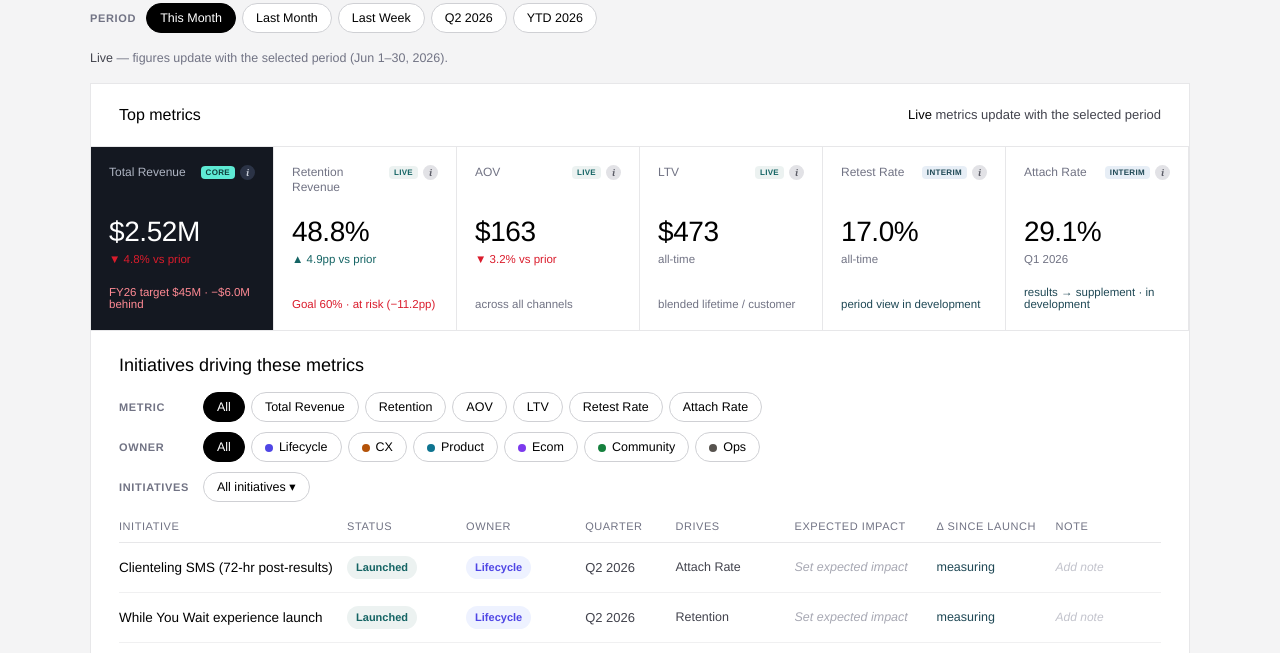
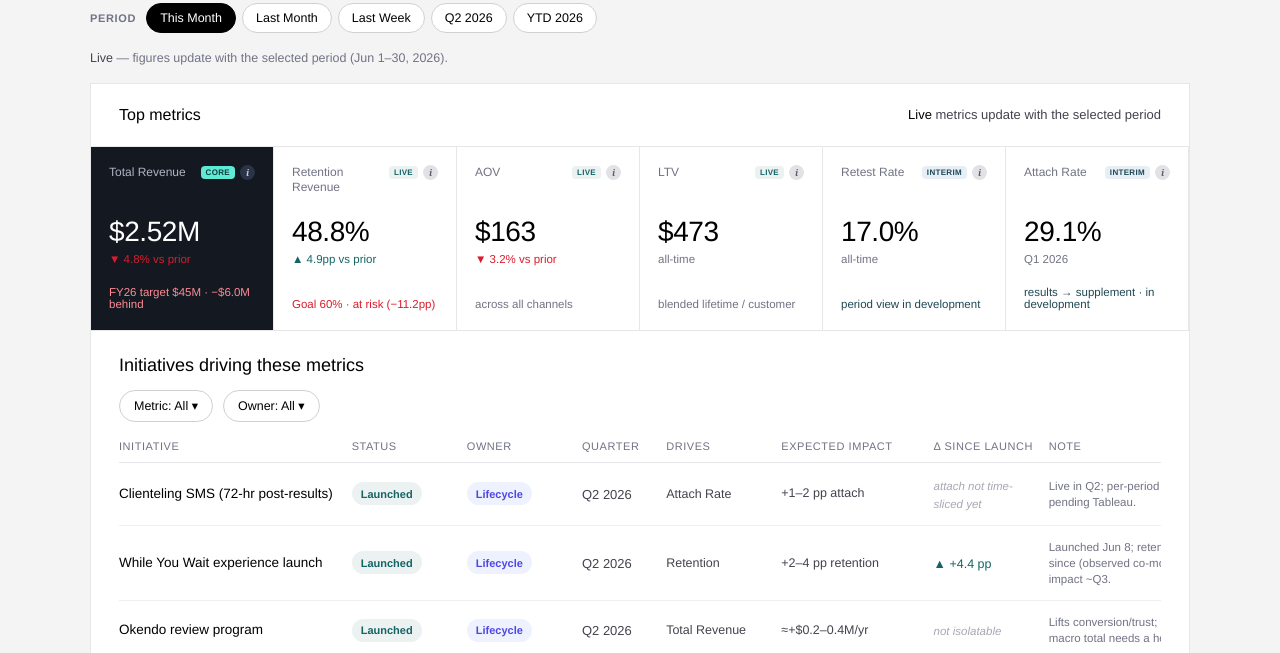
Before and after one commit to Viome/retention-revops-dashboard, a plain HTML site: page index.html in a window 1280 px wide. Shown: the part 132-785 px from the top of the page. Drawn offline with Linux system fonts and the light colour scheme.

Commit message:
RevOps: Metric+Owner dropdown filters (drop initiatives dropdown); real expected impact / Δ-since-launch / notes

```diff
--- a/index.html
+++ b/index.html
@@ -1,6 +1,6 @@
 <!DOCTYPE html>
 <!-- ABOUTME: Retention RevOps scorecard — 6 uniform metric cards over live Shopify data + a retention-roadmap initiatives table -->
-<!-- ABOUTME: with metric/owner/initiative filters, category owners, launch quarter, and expected-impact / change-since-launch / notes. -->
+<!-- ABOUTME: with Metric + Owner dropdown filters, category owners, launch quarter, and modeled expected-impact / change-since-launch / notes. -->
 <html lang="en">
 <head>
 <meta charset="utf-8">
@@ -32,7 +32,6 @@
     font:inherit;font-size:13px;font-weight:500;cursor:pointer;white-space:nowrap;}
   .chip.on{background:#000;color:#fff;border-color:#000;}
   .chip.sm{height:30px;padding:0 13px;font-size:12.5px;}
-  .chip .cdot{width:8px;height:8px;border-radius:50%;display:inline-block;margin-right:6px;vertical-align:middle;}
   .note{font-size:12.5px;color:var(--muted);margin:2px 0 16px;min-height:16px;}
   .note b{color:var(--muted2);font-weight:500;}
 
@@ -42,10 +41,9 @@
   .panel-h .r{font-size:13px;font-weight:300;color:var(--muted2);}
   .panel-h .r b{font-weight:500;color:#000;}
 
-  /* KPI grid — every card identical: name+badge+ⓘ / value / trend / context */
+  /* KPI grid */
   .kpis{display:grid;grid-template-columns:repeat(6,1fr);}
-  .mcard{position:relative;text-align:left;background:#fff;color:#000;font:inherit;cursor:default;
-    border:none;border-right:1px solid var(--line);border-bottom:1px solid var(--line);
+  .mcard{position:relative;background:#fff;color:#000;border:none;border-right:1px solid var(--line);border-bottom:1px solid var(--line);
     padding:18px 18px 20px;display:flex;flex-direction:column;min-height:184px;}
   .mcard.core{background:#141821;color:#fff;}
   .m-top{display:flex;justify-content:space-between;align-items:flex-start;gap:6px;min-height:44px;}
@@ -72,29 +70,28 @@
 
   /* initiatives + filters */
   .inits{padding:24px 28px 30px;}
-  .inits-h{font-size:18px;font-weight:500;margin-bottom:16px;}
-  .filters{display:flex;flex-direction:column;gap:10px;margin-bottom:18px;}
-  .fgroup{display:flex;align-items:center;gap:10px;flex-wrap:wrap;}
-  .fglabel{font-size:11px;font-weight:600;letter-spacing:.06em;text-transform:uppercase;color:var(--muted);width:74px;flex:none;}
-  .chiprow{display:flex;gap:6px;flex-wrap:wrap;}
-  /* initiatives dropdown */
+  .inits-h{font-size:18px;font-weight:500;margin-bottom:14px;}
+  .filters{display:flex;gap:10px;flex-wrap:wrap;margin-bottom:18px;}
   .ddwrap{position:relative;}
-  .ddbtn{height:30px;padding:0 13px;border-radius:9999px;border:1px solid #cfd0d4;background:#fff;font:inherit;font-size:12.5px;font-weight:500;cursor:pointer;}
+  .ddbtn{height:32px;padding:0 14px;border-radius:9999px;border:1px solid #cfd0d4;background:#fff;font:inherit;font-size:12.5px;font-weight:500;cursor:pointer;}
   .ddbtn.on{background:#000;color:#fff;border-color:#000;}
-  .ddpanel{position:absolute;top:36px;left:0;z-index:20;background:#fff;border:1px solid var(--line);border-radius:10px;
-    box-shadow:0 10px 34px rgba(0,0,0,.16);padding:8px;width:340px;max-height:320px;overflow:auto;display:none;}
+  .ddpanel{position:absolute;top:38px;left:0;z-index:20;background:#fff;border:1px solid var(--line);border-radius:10px;
+    box-shadow:0 10px 34px rgba(0,0,0,.16);padding:6px;width:230px;display:none;}
   .ddpanel.open{display:block;}
-  .ddclear{width:100%;text-align:left;background:none;border:none;border-bottom:1px solid var(--line);padding:6px 8px;font:inherit;font-size:11.5px;font-weight:600;color:var(--blue);cursor:pointer;margin-bottom:4px;}
-  .ddrow{display:flex;align-items:center;gap:8px;padding:6px 8px;border-radius:7px;font-size:13px;cursor:pointer;}
+  .ddrow{display:flex;align-items:center;gap:8px;padding:7px 8px;border-radius:7px;font-size:13px;cursor:pointer;}
   .ddrow:hover{background:#f4f4f5;}
   .ddrow .box{width:15px;height:15px;border:1.5px solid #cfd0d4;border-radius:4px;flex:none;display:inline-flex;align-items:center;justify-content:center;font-size:10px;color:#fff;}
   .ddrow.on .box{background:#000;border-color:#000;}
+  .ddrow .radio{width:15px;height:15px;border:1.5px solid #cfd0d4;border-radius:50%;flex:none;display:inline-flex;align-items:center;justify-content:center;font-size:12px;line-height:1;color:#000;}
+  .ddrow.on .radio{border-color:#000;}
+  .cdot{width:8px;height:8px;border-radius:50%;flex:none;}
 
   .table-scroll{overflow-x:auto;}
-  .thead,.trow{display:grid;grid-template-columns:1.9fr 0.95fr 0.95fr 0.7fr 0.95fr 1.15fr 0.95fr 1.25fr;align-items:center;min-width:1080px;gap:0 10px;}
+  .thead,.trow{display:grid;grid-template-columns:1.8fr 0.85fr 0.85fr 0.6fr 0.85fr 1.15fr 0.85fr 1.7fr;align-items:start;min-width:1140px;gap:0 10px;}
   .thead{padding:0 0 10px;border-bottom:1px solid var(--line);font-size:11px;font-weight:500;letter-spacing:.05em;text-transform:uppercase;color:var(--muted);}
   .trow{padding:13px 0;border-bottom:1px solid var(--line2);}
-  .trow .nm{font-size:13.5px;font-weight:400;}
+  .trow>div{align-self:center;}
+  .trow .nm{font-size:13.5px;font-weight:400;line-height:1.35;}
   .badge{display:inline-flex;align-items:center;gap:6px;height:23px;padding:0 9px;border-radius:9999px;font-size:11px;font-weight:600;white-space:nowrap;}
   .st-Launched{background:var(--greenBg);color:var(--green);}
   .st-InProgress{background:var(--blueBg);color:var(--blue);}
@@ -108,9 +105,10 @@
   .qtr{font-size:13px;font-weight:500;color:var(--muted2);}
   .qtr.tbd{color:#a7a8b3;font-weight:400;font-style:italic;}
   .drives{font-size:12.5px;font-weight:400;color:var(--muted2);}
-  .exp{font-size:12.5px;color:var(--muted2);} .exp.ph{color:#a7a8b3;font-style:italic;}
-  .delta{font-size:12.5px;} .delta.meas{color:var(--blue);} .delta.na{color:#a7a8b3;}
-  .note-c{font-size:12px;color:var(--muted);} .note-c.ph{color:#c2c3cc;font-style:italic;}
+  .exp{font-size:12.5px;color:var(--muted2);line-height:1.35;}
+  .delta{font-size:12.5px;}
+  .delta.up{color:var(--green);font-weight:500;} .delta.na{color:#a7a8b3;} .delta.lim{color:#a7a8b3;font-style:italic;font-size:11.5px;}
+  .note-c{font-size:11.5px;color:var(--muted);line-height:1.4;}
   .empty{padding:22px 0 4px;font-size:13px;color:var(--muted);}
 
   .foot{margin-top:20px;font-size:12px;color:var(--muted);line-height:1.7;}
@@ -146,11 +144,8 @@
     <div class="inits">
       <div class="inits-h">Initiatives driving these metrics</div>
       <div class="filters">
-        <div class="fgroup"><span class="fglabel">Metric</span><div class="chiprow" id="metricChips"></div></div>
-        <div class="fgroup"><span class="fglabel">Owner</span><div class="chiprow" id="ownerChips"></div></div>
-        <div class="fgroup"><span class="fglabel">Initiatives</span>
-          <div class="ddwrap"><button class="ddbtn" id="ddBtn" data-ddbtn>All initiatives ▾</button><div class="ddpanel" id="ddPanel"></div></div>
-        </div>
+        <div class="ddwrap"><button class="ddbtn" id="ddMetricBtn" data-dd="metric">Metric: All ▾</button><div class="ddpanel" id="ddMetric"></div></div>
+        <div class="ddwrap"><button class="ddbtn" id="ddOwnerBtn" data-dd="owner">Owner: All ▾</button><div class="ddpanel" id="ddOwner"></div></div>
       </div>
       <div class="table-scroll">
         <div class="thead">
@@ -190,32 +185,49 @@ const SRC = {
 const OWNERS = ['Lifecycle','CX','Product','Ecom','Community','Ops'];
 const DRIVES_NAME = { total:'Total Revenue', retention:'Retention', aov:'AOV', ltv:'LTV', retest:'Retest Rate', attach:'Attach Rate' };
 
-// Retention roadmap (airfocus). status: Planned / In Progress / Launched. owner = team category. quarter = launch quarter (from airfocus; TBD where unset).
-// Expected impact / Δ-since-launch / Note are owner-maintained fields (placeholders until populated).
+// Retention roadmap (airfocus). exp = modeled/directional estimate; delta = observed change since launch (— if not launched); note = context.
 const INITIATIVES = [
-  { name:'Clienteling SMS (72-hr post-results)',            status:'Launched',    owner:'Lifecycle', quarter:'Q2 2026', drives:'attach' },
-  { name:'While You Wait experience launch',                status:'Launched',    owner:'Lifecycle', quarter:'Q2 2026', drives:'retention' },
-  { name:'Okendo review program',                           status:'Launched',    owner:'Lifecycle', quarter:'Q2 2026', drives:'total' },
-  { name:'Okendo referral program ($50/$50)',               status:'In Progress', owner:'Lifecycle', quarter:'Q2 2026', drives:'total' },
-  { name:'Improve upsell email flows',                      status:'In Progress', owner:'Lifecycle', quarter:'TBD',     drives:'aov' },
-  { name:'FullStory + Klaviyo prep (behavior triggers)',    status:'In Progress', owner:'Lifecycle', quarter:'TBD',     drives:'retention' },
-  { name:'PostPilot direct mail (unattached customers)',    status:'Planned',     owner:'Lifecycle', quarter:'TBD',     drives:'attach' },
-  { name:'Loop bundling: 3 & 6-month progressive discounts',status:'Planned',     owner:'Ecom',      quarter:'TBD',     drives:'ltv' },
-  { name:'Wrapped launch w/ personalized hints',            status:'Planned',     owner:'Product',   quarter:'TBD',     drives:'attach' },
-  { name:'Campaign: time-limited fall reset attach drive',  status:'Planned',     owner:'Lifecycle', quarter:'TBD',     drives:'attach' },
-  { name:"Post-Wrapped 'cliff' contingency",                status:'Planned',     owner:'Product',   quarter:'TBD',     drives:'retention' },
-  { name:'Friends & Family review campaign (Amazon)',       status:'Planned',     owner:'Lifecycle', quarter:'TBD',     drives:'total' },
-  { name:'Open House On Demand',                            status:'Planned',     owner:'Community', quarter:'TBD',     drives:'retention' },
-  { name:'Peacock prompting (community/social)',            status:'Planned',     owner:'Community', quarter:'TBD',     drives:'retest' },
-  { name:'Claims refresh — science-backed 90-day claims',   status:'Planned',     owner:'Ops',       quarter:'TBD',     drives:'total' },
-  { name:'Loyalty & Streaks program design',                status:'Planned',     owner:'Lifecycle', quarter:'TBD',     drives:'ltv' },
-  { name:'Cancel-flow A/B → Klaviyo churn/win-back',        status:'Planned',     owner:'CX',        quarter:'TBD',     drives:'retention' },
-  { name:'Personalized Winback Flow',                       status:'Planned',     owner:'Lifecycle', quarter:'TBD',     drives:'retention' },
+  { name:'Clienteling SMS (72-hr post-results)', status:'Launched', owner:'Lifecycle', quarter:'Q2 2026', drives:'attach',
+    exp:'+1–2 pp attach', delta:'attach not time-sliced yet', note:'Live in Q2; per-period attach read pending Tableau.' },
+  { name:'While You Wait experience launch', status:'Launched', owner:'Lifecycle', quarter:'Q2 2026', drives:'retention',
+    exp:'+2–4 pp retention', delta:'+4.4 pp', note:'Launched Jun 8; retention 43.0→47.4% since (observed co-movement). Full impact ~Q3.' },
+  { name:'Okendo review program', status:'Launched', owner:'Lifecycle', quarter:'Q2 2026', drives:'total',
+    exp:'≈+$0.2–0.4M/yr', delta:'not isolatable', note:'Lifts conversion/trust; isolating from macro total needs a holdout.' },
+  { name:'Okendo referral program ($50/$50)', status:'In Progress', owner:'Lifecycle', quarter:'Q2 2026', drives:'total',
+    exp:'≈+$0.3–0.6M/yr', delta:null, note:'Ramps with participation; track revenue on referral codes.' },
+  { name:'Improve upsell email flows', status:'In Progress', owner:'Lifecycle', quarter:'TBD', drives:'aov',
+    exp:'+$3–6 AOV', delta:null, note:'In build; watch AOV on upsell-touched orders.' },
+  { name:'FullStory + Klaviyo prep (behavior triggers)', status:'In Progress', owner:'Lifecycle', quarter:'TBD', drives:'retention',
+    exp:'Enabler — multiplies retention levers', delta:null, note:'Foundational for behavior-triggered flows; target live ~Jul.' },
+  { name:'PostPilot direct mail (unattached customers)', status:'Planned', owner:'Lifecycle', quarter:'TBD', drives:'attach',
+    exp:'+0.5–1 pp attach', delta:null, note:'Direct-mail test to unattached customers; small scale first.' },
+  { name:'Loop bundling: 3 & 6-month progressive discounts', status:'Planned', owner:'Ecom', quarter:'TBD', drives:'ltv',
+    exp:'+$40–80 LTV', delta:null, note:'Progressive 3/6-mo discounts → longer commitment & LTV.' },
+  { name:'Wrapped launch w/ personalized hints', status:'Planned', owner:'Product', quarter:'TBD', drives:'attach',
+    exp:'+1–2 pp attach', delta:null, note:'Personalized year-in-review → attach; watch post-launch cliff.' },
+  { name:'Campaign: time-limited fall reset attach drive', status:'Planned', owner:'Lifecycle', quarter:'TBD', drives:'attach',
+    exp:'+0.5–1 pp attach', delta:null, note:'Time-limited campaign; expect a burst, not sustained.' },
+  { name:"Post-Wrapped 'cliff' contingency", status:'Planned', owner:'Product', quarter:'TBD', drives:'retention',
+    exp:'Protects post-campaign retention', delta:null, note:'Sustains attach after the Wrapped burst.' },
+  { name:'Friends & Family review campaign (Amazon)', status:'Planned', owner:'Lifecycle', quarter:'TBD', drives:'total',
+    exp:'≈+$0.1–0.2M/yr', delta:null, note:'Seeds GI/OHI reviews on Amazon → conversion.' },
+  { name:'Open House On Demand', status:'Planned', owner:'Community', quarter:'TBD', drives:'retention',
+    exp:'+0.5–1 pp retention', delta:null, note:'On-demand education → engagement & retention.' },
+  { name:'Peacock prompting (community/social)', status:'Planned', owner:'Community', quarter:'TBD', drives:'retest',
+    exp:'+1–2 pp retest', delta:null, note:'Prompts R&R comparison → retest (best available retest driver).' },
+  { name:'Claims refresh — science-backed 90-day claims', status:'Planned', owner:'Ops', quarter:'TBD', drives:'total',
+    exp:'≈+$0.1–0.3M/yr', delta:null, note:'90-day claims → conversion lift; needs legal/Ops.' },
+  { name:'Loyalty & Streaks program design', status:'Planned', owner:'Lifecycle', quarter:'TBD', drives:'ltv',
+    exp:'+$30–60 LTV', delta:null, note:'Loyalty/streaks → repeat & LTV; design phase.' },
+  { name:'Cancel-flow A/B → Klaviyo churn/win-back', status:'Planned', owner:'CX', quarter:'TBD', drives:'retention',
+    exp:'≈+$0.2–0.35M/yr', delta:null, note:'Proactive save + winback (re-evidence, not discount); needs CX offers + Loop data.' },
+  { name:'Personalized Winback Flow', status:'Planned', owner:'Lifecycle', quarter:'TBD', drives:'retention',
+    exp:'≈+$0.1–0.2M/yr', delta:null, note:'Reactivate lapsed subscribers with personalized re-evidence.' },
 ];
 
-let state = { period:'month', metric:null, owners:new Set(), inits:new Set(), ddOpen:false };
+let state = { period:'month', metric:null, owners:new Set(), openDD:null };
 
-/* ============ RENDER: metric cards ============ */
+/* ============ metric cards ============ */
 function esc(s){ return String(s).replace(/&/g,'&amp;').replace(/</g,'&lt;').replace(/>/g,'&gt;'); }
 function trend(t){ if(t===null||t===undefined) return `<span class="flat">—</span>`;
   const up=(typeof t==='number')?t>=0:/^\+/.test(t);
@@ -226,7 +238,6 @@ function card(c){ return `<div class="mcard ${c.core?'core':''}">
     <span class="m-tools"><span class="m-badge ${c.badgeCls}">${c.badge}</span><span class="i" data-tip="${c.tip}">i</span></span></div>
   <div class="m-val">${c.value}</div><div class="m-trend">${c.trend}</div>
   <div class="m-ctx"${c.ctxColor?` style="color:${c.ctxColor}"`:''}>${c.ctx}</div></div>`; }
-
 function renderKpis(){
   const p=PERIODS[state.period]; const gap=(RETENTION_GOAL-p.retention.pct).toFixed(1);
   const retC=p.retention.pct>=RETENTION_GOAL?'var(--green)':(p.retention.pct>=53?'var(--amber)':'var(--red)');
@@ -241,47 +252,41 @@ function renderKpis(){
   document.getElementById('kpis').innerHTML=cards.map(card).join('');
 }
 
-/* ============ RENDER: filters ============ */
-function renderMetricChips(){
-  const chips=[{k:null,l:'All'},{k:'total',l:'Total Revenue'},{k:'retention',l:'Retention'},{k:'aov',l:'AOV'},{k:'ltv',l:'LTV'},{k:'retest',l:'Retest Rate'},{k:'attach',l:'Attach Rate'}];
-  document.getElementById('metricChips').innerHTML=chips.map(c=>
-    `<button class="chip sm ${state.metric===c.k?'on':''}" data-metric="${c.k===null?'':c.k}">${esc(c.l)}</button>`).join('');
-}
-function renderOwnerChips(){
-  const all=`<button class="chip sm ${state.owners.size===0?'on':''}" data-owner="">All</button>`;
-  document.getElementById('ownerChips').innerHTML=all+OWNERS.map(o=>
-    `<button class="chip sm ${state.owners.has(o)?'on':''}" data-owner="${o}"><span class="cdot dot-${o}"></span>${o}</button>`).join('');
-}
-function renderDropdown(){
-  const btn=document.getElementById('ddBtn'); const panel=document.getElementById('ddPanel');
-  btn.textContent=(state.inits.size?state.inits.size+' selected':'All initiatives')+' ▾';
-  btn.classList.toggle('on', state.ddOpen);
-  panel.classList.toggle('open', state.ddOpen);
-  panel.innerHTML = `<button class="ddclear" data-ddclear>Clear (show all)</button>` +
-    INITIATIVES.map(i=>`<div class="ddrow ${state.inits.has(i.name)?'on':''}" data-ddinit="${esc(i.name)}"><span class="box">${state.inits.has(i.name)?'✓':''}</span>${esc(i.name)}</div>`).join('');
+/* ============ filters (dropdowns) ============ */
+function renderFilters(){
+  const mBtn=document.getElementById('ddMetricBtn'), mP=document.getElementById('ddMetric');
+  mBtn.textContent='Metric: '+(state.metric?DRIVES_NAME[state.metric]:'All')+' ▾'; mBtn.classList.toggle('on',state.openDD==='metric'); mP.classList.toggle('open',state.openDD==='metric');
+  const mOpts=[{k:null,l:'All'},{k:'total',l:'Total Revenue'},{k:'retention',l:'Retention'},{k:'aov',l:'AOV'},{k:'ltv',l:'LTV'},{k:'retest',l:'Retest Rate'},{k:'attach',l:'Attach Rate'}];
+  mP.innerHTML=mOpts.map(o=>`<div class="ddrow ${state.metric===o.k?'on':''}" data-msel="${o.k===null?'':o.k}"><span class="radio">${state.metric===o.k?'●':''}</span>${esc(o.l)}</div>`).join('');
+  const oBtn=document.getElementById('ddOwnerBtn'), oP=document.getElementById('ddOwner');
+  oBtn.textContent='Owner: '+(state.owners.size?state.owners.size+' selected':'All')+' ▾'; oBtn.classList.toggle('on',state.openDD==='owner'); oP.classList.toggle('open',state.openDD==='owner');
+  oP.innerHTML=`<div class="ddrow ${state.owners.size===0?'on':''}" data-oall><span class="box">${state.owners.size===0?'✓':''}</span>All owners</div>`+
+    OWNERS.map(o=>`<div class="ddrow ${state.owners.has(o)?'on':''}" data-osel="${o}"><span class="box">${state.owners.has(o)?'✓':''}</span><span class="cdot dot-${o}"></span>${o}</div>`).join('');
 }
 
-/* ============ RENDER: initiatives table ============ */
+/* ============ initiatives table ============ */
 function filtered(){ return INITIATIVES.filter(i=>
   (!state.metric || i.drives===state.metric) &&
-  (state.owners.size===0 || state.owners.has(i.owner)) &&
-  (state.inits.size===0 || state.inits.has(i.name)) ); }
-
+  (state.owners.size===0 || state.owners.has(i.owner)) ); }
+function deltaCell(dv){
+  if(dv===null||dv===undefined) return `<span class="delta na">—</span>`;
+  if(/^\+/.test(dv)) return `<span class="delta up">▲ ${esc(dv)}</span>`;
+  return `<span class="delta lim">${esc(dv)}</span>`;
+}
 function renderInits(){
   const rows=filtered(); const wrap=document.getElementById('initRows');
   if(!rows.length){ wrap.innerHTML=`<div class="empty">No initiatives match the current filters.</div>`; return; }
   wrap.innerHTML=rows.map(i=>{
     const stCls=i.status.replace(/\s/g,'');
-    const launched=i.status==='Launched';
     return `<div class="trow">
       <div class="nm">${esc(i.name)}</div>
       <div><span class="badge st-${stCls}">${i.status}</span></div>
       <div><span class="badge own-${i.owner}">${i.owner}</span></div>
       <div><span class="qtr ${i.quarter==='TBD'?'tbd':''}">${i.quarter}</span></div>
       <div class="drives">${DRIVES_NAME[i.drives]}</div>
-      <div class="exp ph">Set expected impact</div>
-      <div class="delta ${launched?'meas':'na'}">${launched?'measuring':'—'}</div>
-      <div class="note-c ph">Add note</div>
+      <div class="exp">${esc(i.exp)}</div>
+      <div>${deltaCell(i.delta)}</div>
+      <div class="note-c">${esc(i.note)}</div>
     </div>`;}).join('');
 }
 
@@ -291,20 +296,18 @@ function renderControls(){
   document.getElementById('periodLabel').textContent=PERIODS[state.period].label;
   document.getElementById('periodNote').innerHTML=`<b>Live</b> — figures update with the selected period (${esc(PERIODS[state.period].sub)}).`;
 }
-function renderFilters(){ renderMetricChips(); renderOwnerChips(); renderDropdown(); }
 
 function renderFoot(){
   document.getElementById('foot').innerHTML =
     `<span class="lg live">LIVE</span> updates with the selected period (Total Revenue, Retention, AOV; LTV all-time). &nbsp;·&nbsp;
      <span class="lg intr">INTERIM</span> Retest Rate &amp; Attach Rate — all-time / Q1; period-based views in development. &nbsp;·&nbsp;
      Retention = subscription revenue as a share of total; the broader retention-revenue figure is tracked separately. &nbsp;·&nbsp;
-     Initiatives, status, owner &amp; launch quarter from the retention roadmap; quarters show TBD where not yet set. &nbsp;·&nbsp;
-     Expected impact, change-since-launch &amp; notes are owner-maintained (change-since-launch needs a pre/post read). &nbsp;·&nbsp; ⓘ = definition &amp; source. &nbsp;·&nbsp; As of June 2026.`;
+     Initiatives, status, owner &amp; quarter from the retention roadmap. &nbsp;·&nbsp;
+     <b>Expected impact</b> = modeled / directional estimates. <b>Δ since launch</b> = observed movement in the driven metric (co-movement, not isolated attribution); "—" = not yet launched. &nbsp;·&nbsp; ⓘ = definition &amp; source. &nbsp;·&nbsp; As of June 2026.`;
 }
-
 function renderAll(){ renderControls(); renderKpis(); renderFilters(); renderInits(); }
 
-/* ============ TOOLTIP + EVENTS ============ */
+/* ============ tooltip + events ============ */
 const tip=document.getElementById('tip');
 function showTip(el){ const k=el.getAttribute('data-tip'); if(!SRC[k])return; tip.textContent=SRC[k]; tip.style.display='block';
   const r=el.getBoundingClientRect(); let x=r.left+r.width/2-150,y=r.bottom+9; x=Math.max(10,Math.min(x,window.innerWidth-310));
@@ -315,13 +318,11 @@ document.addEventListener('click', e=>{
   const icon=e.target.closest('.i[data-tip]');
   if(icon){ e.stopPropagation(); (tip.style.display==='block'&&tip._k===icon.getAttribute('data-tip'))?hideTip():(tip._k=icon.getAttribute('data-tip'),showTip(icon)); return; }
   const pc=e.target.closest('[data-period]'); if(pc){ state.period=pc.getAttribute('data-period'); renderControls(); renderKpis(); hideTip(); return; }
-  const mc=e.target.closest('[data-metric]'); if(mc){ const k=mc.getAttribute('data-metric')||null; state.metric=(state.metric===k)?null:k; renderMetricChips(); renderInits(); return; }
-  const oc=e.target.closest('[data-owner]'); if(oc){ const o=oc.getAttribute('data-owner'); if(o===''){ state.owners.clear(); } else { state.owners.has(o)?state.owners.delete(o):state.owners.add(o); } renderOwnerChips(); renderInits(); return; }
-  const db=e.target.closest('[data-ddbtn]'); if(db){ e.stopPropagation(); state.ddOpen=!state.ddOpen; renderDropdown(); return; }
-  const dc=e.target.closest('[data-ddclear]'); if(dc){ e.stopPropagation(); state.inits.clear(); renderDropdown(); renderInits(); return; }
-  const dr=e.target.closest('[data-ddinit]'); if(dr){ e.stopPropagation(); const n=dr.getAttribute('data-ddinit'); state.inits.has(n)?state.inits.delete(n):state.inits.add(n); renderDropdown(); renderInits(); return; }
-  // click elsewhere: close dropdown + tooltip
-  if(state.ddOpen && !e.target.closest('.ddwrap')){ state.ddOpen=false; renderDropdown(); }
+  const dd=e.target.closest('[data-dd]'); if(dd){ e.stopPropagation(); const k=dd.getAttribute('data-dd'); state.openDD=state.openDD===k?null:k; renderFilters(); return; }
+  const ms=e.target.closest('[data-msel]'); if(ms){ e.stopPropagation(); state.metric=ms.getAttribute('data-msel')||null; state.openDD=null; renderFilters(); renderInits(); return; }
+  const oa=e.target.closest('[data-oall]'); if(oa){ e.stopPropagation(); state.owners.clear(); renderFilters(); renderInits(); return; }
+  const os=e.target.closest('[data-osel]'); if(os){ e.stopPropagation(); const o=os.getAttribute('data-osel'); state.owners.has(o)?state.owners.delete(o):state.owners.add(o); renderFilters(); renderInits(); return; }
+  if(state.openDD && !e.target.closest('.filters')){ state.openDD=null; renderFilters(); }
   hideTip();
 });
 window.addEventListener('scroll', hideTip, true);
```
